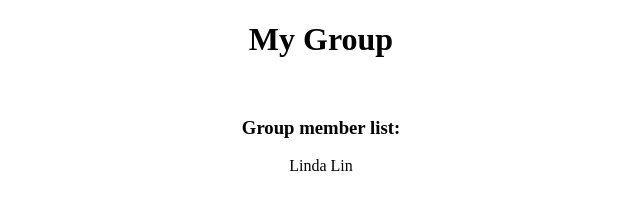
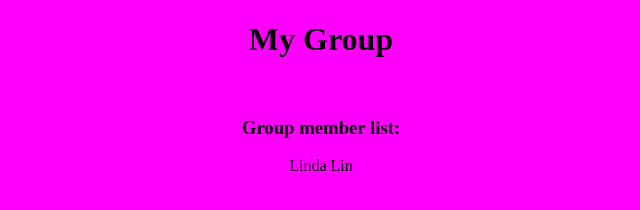
Before and after one commit to ScriptsandCrypts/compsci235lab2, a plain HTML site: page index.html in a window 1280 px wide. Shown: the whole page, without its empty margins (319-959 px from the left). Drawn offline with Linux system fonts and the light colour scheme.

Commit message:
background colour change

```diff
--- a/index.html
+++ b/index.html
@@ -4,6 +4,15 @@
     <meta charset="UTF-8">
     <title>Title</title>
 </head>
+
+<style>
+
+html {
+  background-color: fuchsia;
+}
+
+</style>
+
 <body>
 
   <div style="text-align: center;">
```
